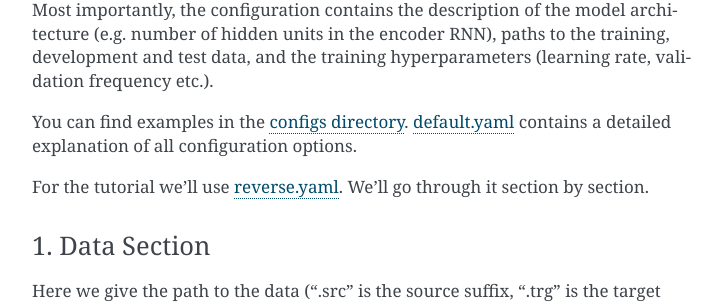
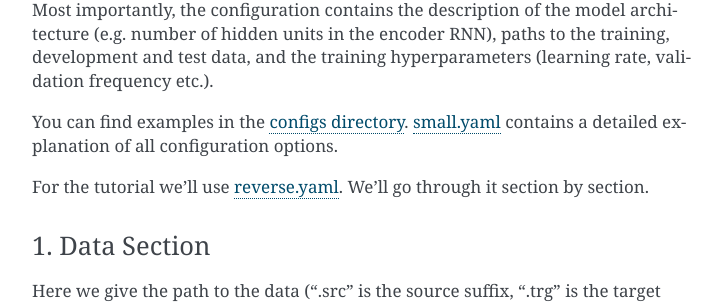
Before and after one commit to joeynmt/joeynmt, a Sphinx documentation site: the page built from docs/source/tutorial.rst, in a window 1280 px wide and 900 px high, scrolled down 1339 px. Shown: the part 150-454 px from the top of the window, without its empty margins (388-1111 px from the left). Built offline with Sphinx 7.4.7, drawn with Linux system fonts in a browser that asks for light colours.

Commit message:
Update tutorial.rst

```diff
--- a/docs/source/tutorial.rst
+++ b/docs/source/tutorial.rst
@@ -73,7 +73,7 @@ Most importantly, the configuration contains the description of the model archit
 paths to the training, development and test data, and the training hyperparameters (learning rate, validation frequency etc.).
 
 You can find examples in the `configs directory <https://github.com/joeynmt/joeynmt/tree/master/configs>`_.
-`default.yaml <https://github.com/joeynmt/joeynmt/tree/master/configs/default.yaml>`_ contains a detailed explanation of all configuration options.
+`small.yaml <https://github.com/joeynmt/joeynmt/tree/master/configs/small.yaml>`_ contains a detailed explanation of all configuration options.
 
 For the tutorial we'll use `reverse.yaml <https://github.com/joeynmt/joeynmt/tree/master/configs/reverse.yaml>`_. We'll go through it section by section.
 
```
